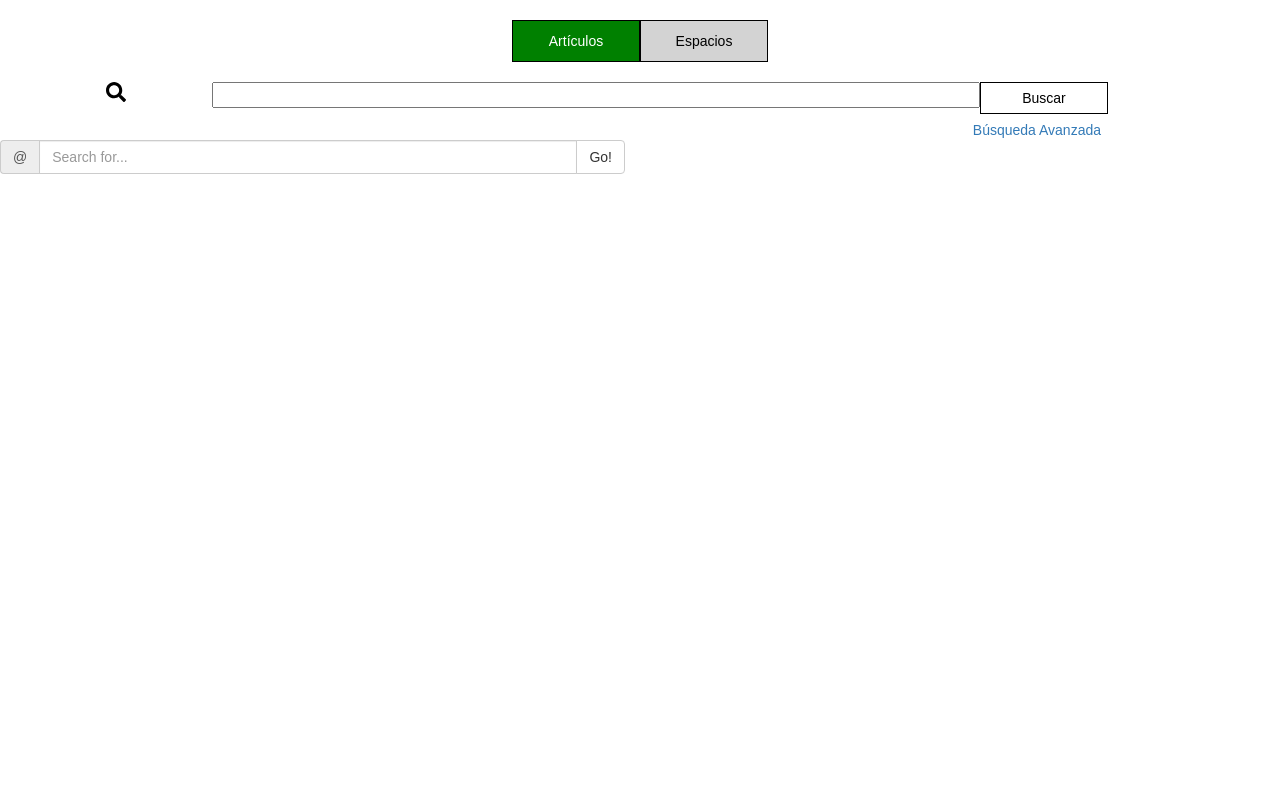
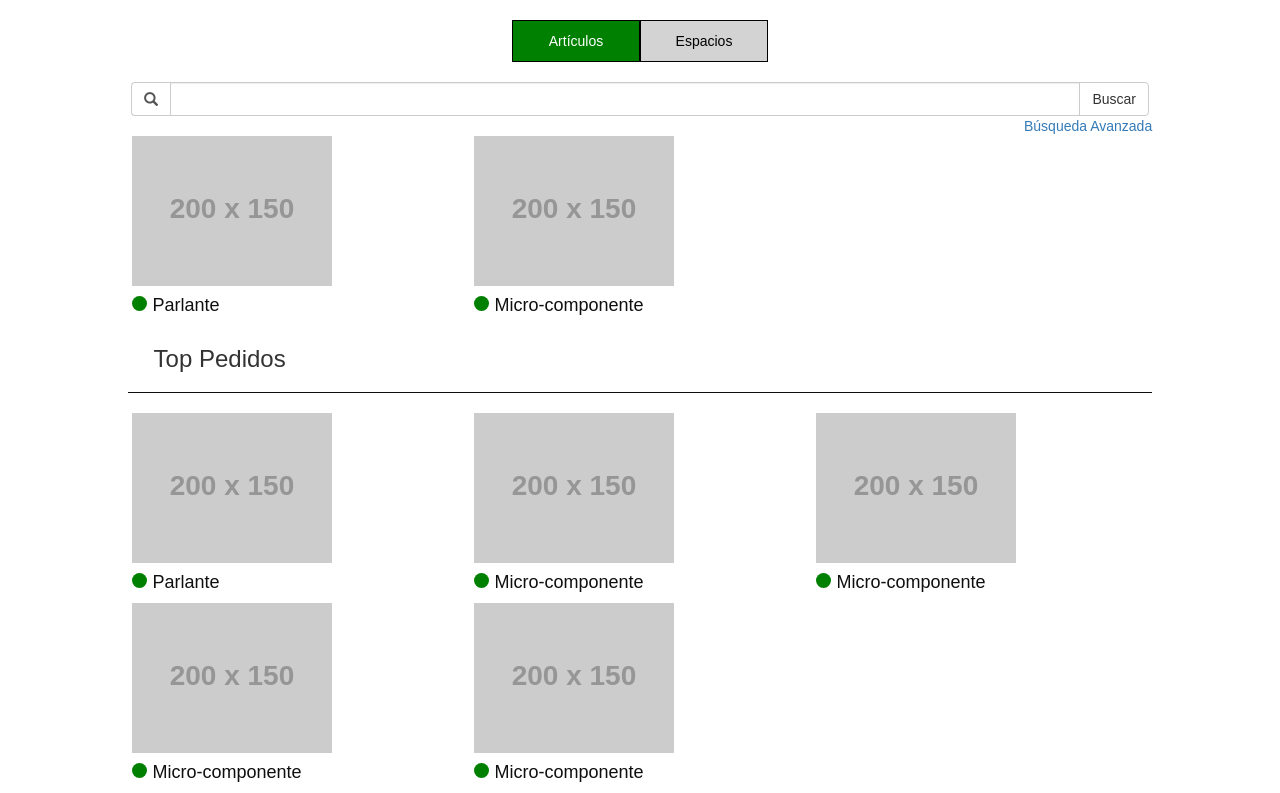
Before and after one commit to DCC-CC4401/2018-1-No-puedo-tengo-tarea-de-ingenieria-de-software-T3, a Django app: page /listaArticulos in a window 1280 px wide. Shown: the part 130-923 px from the top of the page. Before the commit the page ends 304 px from the top, so only its background shows below. Run offline with Django 3.2, Linux system fonts and the light colour scheme; grey boxes labelled with a size stand in for pictures from a placeholder-image service; some libraries are stand-ins or nearby versions.

Commit message:
Added images

```diff
--- a/reservasCEI/reservasApp/static/css/main.css
+++ b/reservasCEI/reservasApp/static/css/main.css
@@ -120,3 +120,45 @@ body {
     float: left;
 
 }
+
+.glyphicon {
+    top: 0;
+}
+
+.col-lg-6 {
+    display: inline-block;
+    padding-right: 15px;
+    padding-left: 15px;
+    margin-right: 30%;
+    margin-left: 10%;
+    width: 80%;
+}
+.col-lg-3{
+    margin-right: 5%;
+    margin-bottom: 0%;
+}
+
+.container{
+    margin-left: 8%;
+    margin-bottom: 0%;
+}
+.card-footer {
+    color: #0f0f0f;
+}
+
+.dot-disponible {
+    height: 15px;
+    width: 15px;
+    background-color: green;
+    border-radius: 50%;
+    display: inline-block;
+}
+
+.separacion{
+    border-top: 1px solid #0e0c0c;
+    border-top-width: 1px;
+    border-top-style: solid;
+    border-top-color: rgb(14, 12, 12);
+    width: 80%;
+    color: black
+}
--- a/reservasCEI/reservasApp/templates/reservasApp/listaArticulos.html
+++ b/reservasCEI/reservasApp/templates/reservasApp/listaArticulos.html
@@ -13,32 +13,117 @@
     <form method="get" action="listaArticulos"/>
     <input type="submit" value="Espacios" class="btnUnselected"/>
 
-    <div>
-        <img src="{% static 'reservasApp/icons/search.svg' %}" class="searchImage">
-        <form action="buscar">
-
-            <input type="text" name="search" class="searchBar"/>
-            <button type="submit" class="searchBtn">Buscar</button>
-        </form>
-    </div>
-
-    <br>
-    <br>
-    <br>
-    <br>
-    <br>
-
-    <a href="listaArticulos/avanzada" style="margin-left: 76%">Búsqueda Avanzada</a>
-
     <div class="row">
         <div class="col-lg-6">
             <div class="input-group">
-                <span class="input-group-addon" id="sizing-addon1">@</span>
-                <input type="text" class="form-control" placeholder="Search for...">
+                <span class="glyphicon glyphicon-search input-group-addon" aria-hidden="true"
+                      style="background-color: white; border-right-color: white"></span>
+                <input type="text" class="form-control">
                 <span class="input-group-btn">
-        <button class="btn btn-default" type="button">Go!</button>
+        <button class="btn btn-default" type="button">Buscar</button>
       </span>
             </div><!-- /input-group -->
         </div><!-- /.col-lg-6 -->
     </div><!-- /.row -->
+
+    <a href="listaArticulos/avanzada" style="margin-left: 80%">Búsqueda Avanzada</a>
+
+    <div class="container">
+
+        <div class="col-lg-3 col-md-4 col-sm-6 portfolio-item">
+            <div class="card h-100">
+                    <a href="#"><img class="card-img-top" src="http://placehold.it/200x150" alt=""></a>
+                <div class="card-body">
+                    <h4 class="card-footer">
+                        <span class="dot-disponible"></span>
+                        Parlante
+                    </h4>
+
+                </div>
+            </div>
+        </div>
+
+        <div class="col-lg-3 col-md-4 col-sm-6 portfolio-item">
+            <div class="card h-100">
+                <a href="#"><img class="card-img-top" src="http://placehold.it/200x150" alt=""></a>
+                <div class="card-body">
+                    <h4 class="card-footer">
+                        <span class="dot-disponible"></span>
+                        Micro-componente
+                    </h4>
+                </div>
+            </div>
+        </div>
+    </div>
+
+    <h3 style="; margin-left: 12%">Top Pedidos</h3>
+    <hr class="separacion"></hr>
+
+    <div class="container">
+
+        <div class="col-lg-3 col-md-4 col-sm-6 portfolio-item">
+            <div class="card h-100">
+                <a href="#"><img class="card-img-top" src="http://placehold.it/200x150" alt=""></a>
+                <div class="card-body">
+                    <h4 class="card-footer">
+                        <span class="dot-disponible"></span>
+                        Parlante
+                    </h4>
+
+                </div>
+            </div>
+        </div>
+
+        <div class="col-lg-3 col-md-4 col-sm-6 portfolio-item">
+            <div class="card h-100">
+                <a href="#"><img class="card-img-top" src="http://placehold.it/200x150" alt=""></a>
+                <div class="card-body">
+                    <h4 class="card-footer">
+                        <span class="dot-disponible"></span>
+                        Micro-componente
+                    </h4>
+                </div>
+            </div>
+        </div>
+
+
+        <div class="col-lg-3 col-md-4 col-sm-6 portfolio-item">
+            <div class="card h-100">
+                <a href="#"><img class="card-img-top" src="http://placehold.it/200x150" alt=""></a>
+                <div class="card-body">
+                    <h4 class="card-footer">
+                        <span class="dot-disponible"></span>
+                        Micro-componente
+                    </h4>
+                </div>
+            </div>
+        </div>
+
+
+        <div class="col-lg-3 col-md-4 col-sm-6 portfolio-item">
+            <div class="card h-100">
+                <a href="#"><img class="card-img-top" src="http://placehold.it/200x150" alt=""></a>
+                <div class="card-body">
+                    <h4 class="card-footer">
+                        <span class="dot-disponible"></span>
+                        Micro-componente
+                    </h4>
+                </div>
+            </div>
+        </div>
+
+
+        <div class="col-lg-3 col-md-4 col-sm-6 portfolio-item">
+            <div class="card h-100">
+                <a href="#"><img class="card-img-top" src="http://placehold.it/200x150" alt=""></a>
+                <div class="card-body">
+                    <h4 class="card-footer">
+                        <span class="dot-disponible"></span>
+                        Micro-componente
+                    </h4>
+                </div>
+            </div>
+        </div>
+    </div>
+
 {% endblock %}
```
